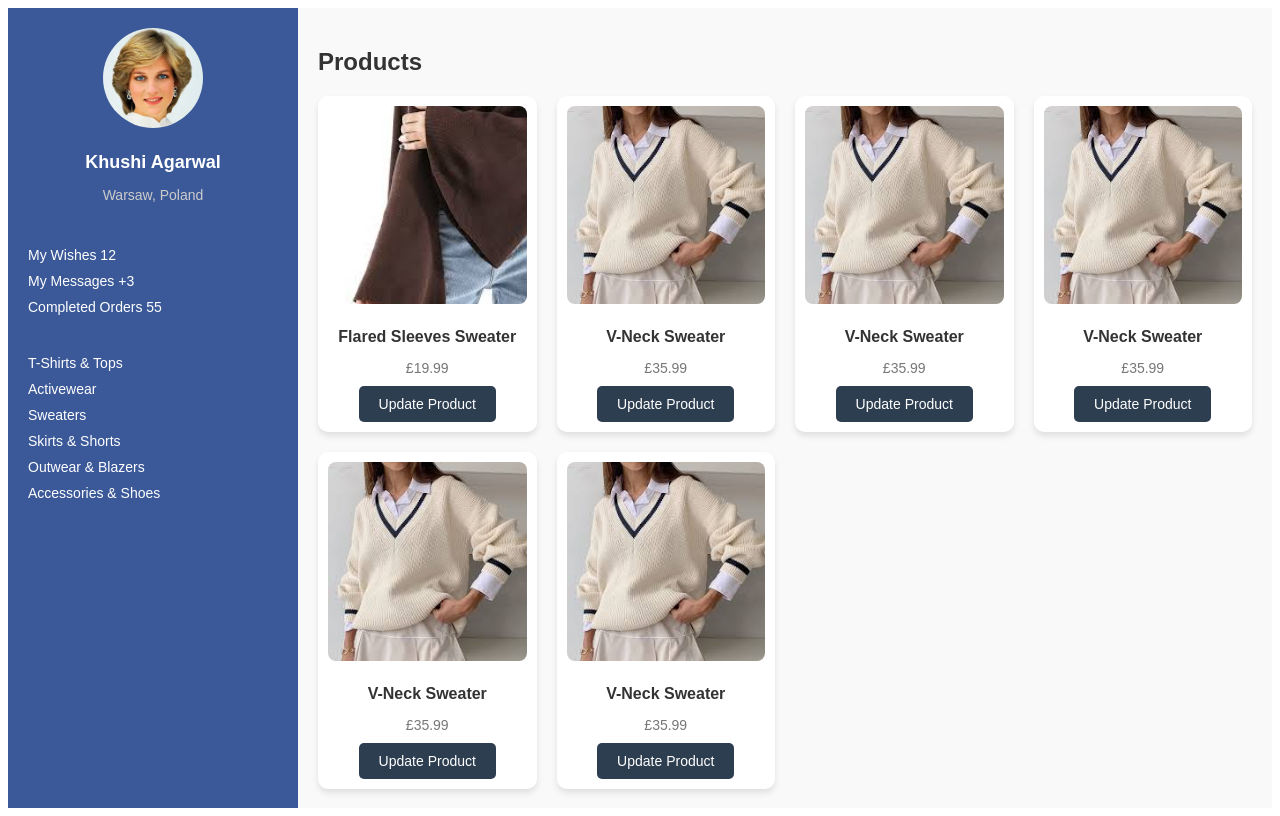
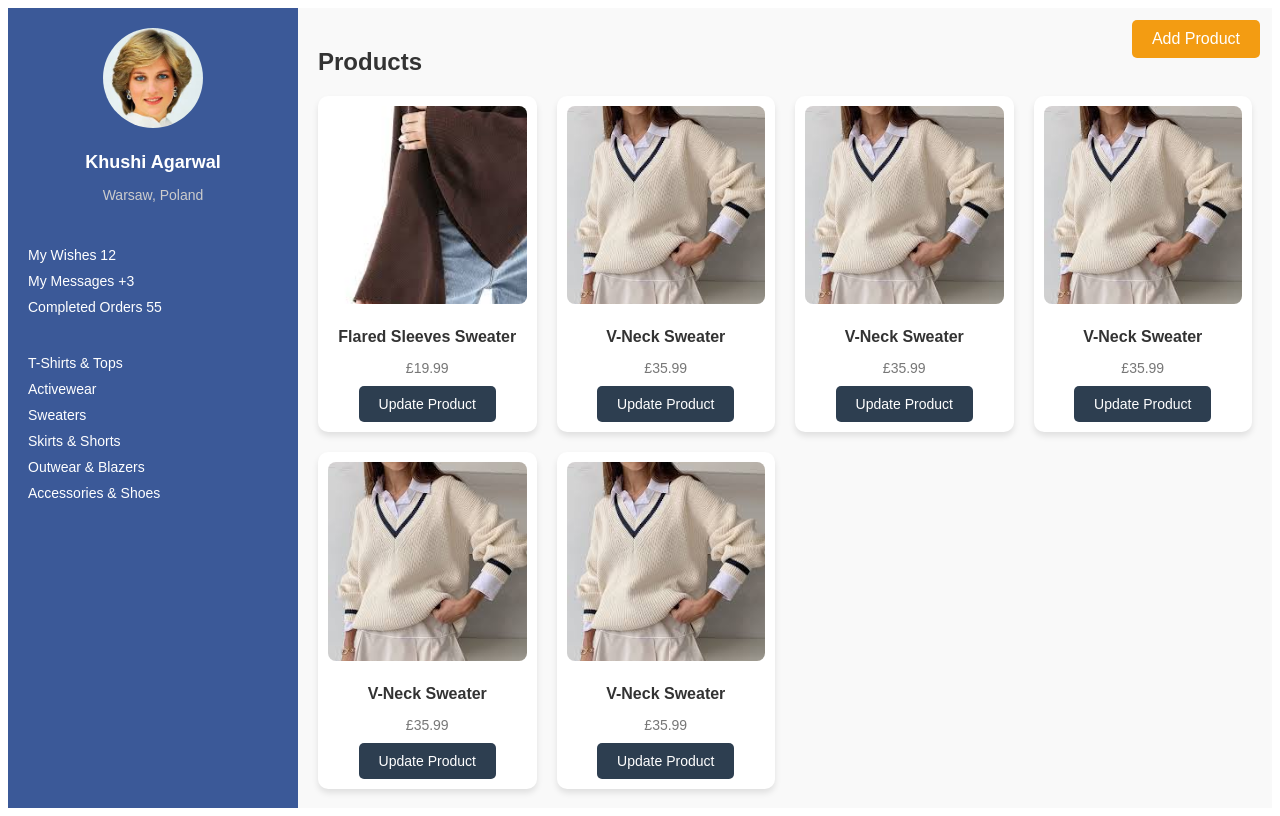
Before and after one commit to Lalitj2104/Shop-Drop, a React (Vite) app in the folder frontend/: page /retailerDashboard in a window 1280 px wide. Built offline with nearby package versions, Linux system fonts and the light colour scheme; no server answers.

Commit message:
retailerDashboard

```diff
--- a/frontend/src/pages/RetailerDashboard/RetailerDashboard.jsx
+++ b/frontend/src/pages/RetailerDashboard/RetailerDashboard.jsx
@@ -100,6 +100,10 @@ function RetailerDashboard() {
 			{/* Main Content */}
 			<div className="retailer-dashboard-content">
 				<h2>Products</h2>
+
+				{/* Add Product Button */}
+				<button className="add-product-btn">Add Product</button>
+
 				<div className="retailer-dashboard-product-grid">
 					{products.map((product) => (
 						<div className="retailer-dashboard-product" key={product.id}>
--- a/frontend/src/styles/RetailerDashboard.css
+++ b/frontend/src/styles/RetailerDashboard.css
@@ -71,6 +71,24 @@
   font-size: 24px;
   margin-bottom: 20px;
   color: #333;
+}
+
+/* Add Product Button */
+.add-product-btn {
+  position: absolute;
+  top: 20px;
+  right: 20px;
+  background-color: #f39c12;
+  color: white;
+  padding: 10px 20px;
+  font-size: 16px;
+  border: none;
+  border-radius: 5px;
+  cursor: pointer;
+}
+
+.add-product-btn:hover {
+  background-color: #2d3e50;
 }
 
 /* Product Grid (Updated for 3-4 Items per Row) */
```
